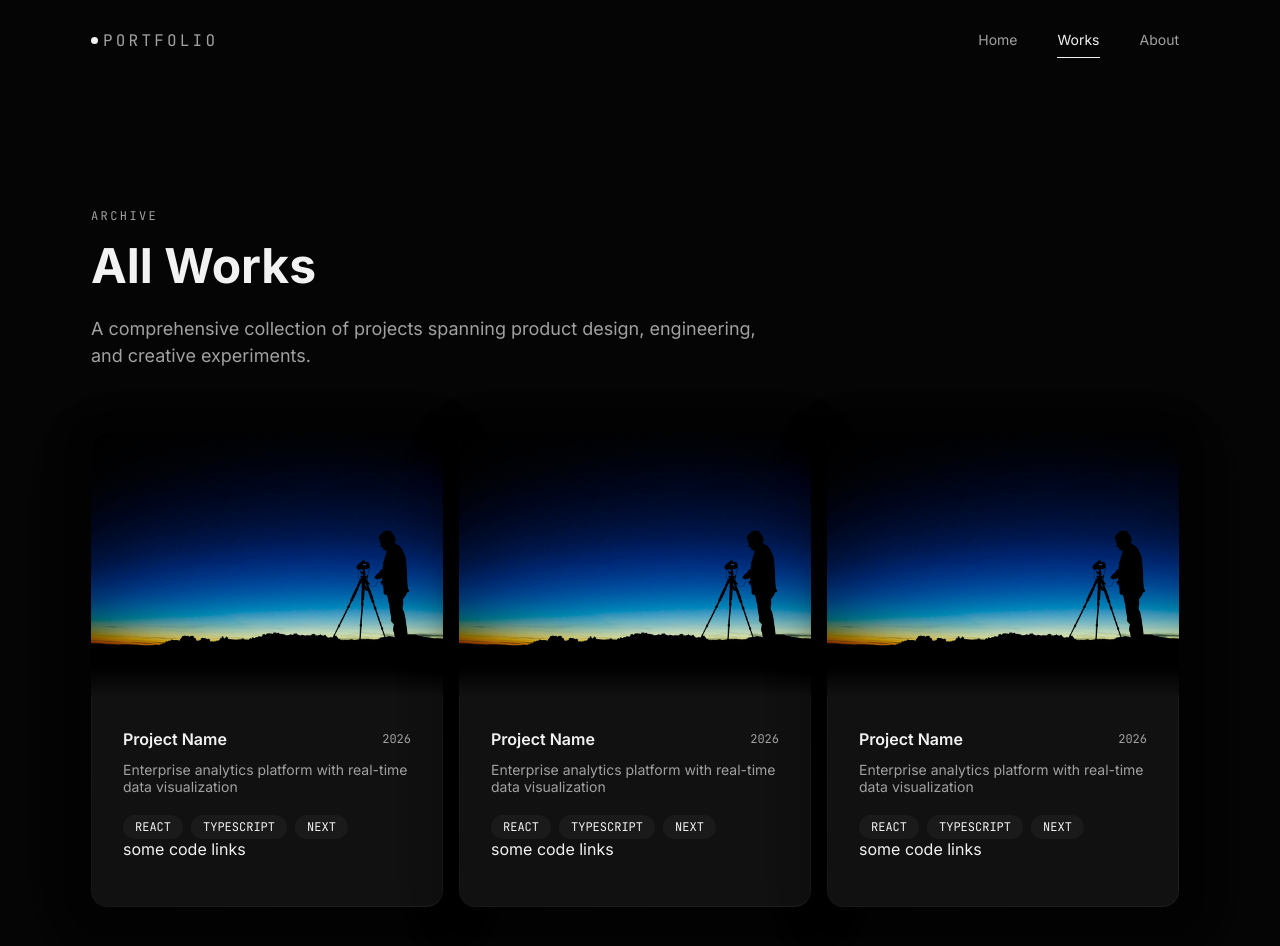
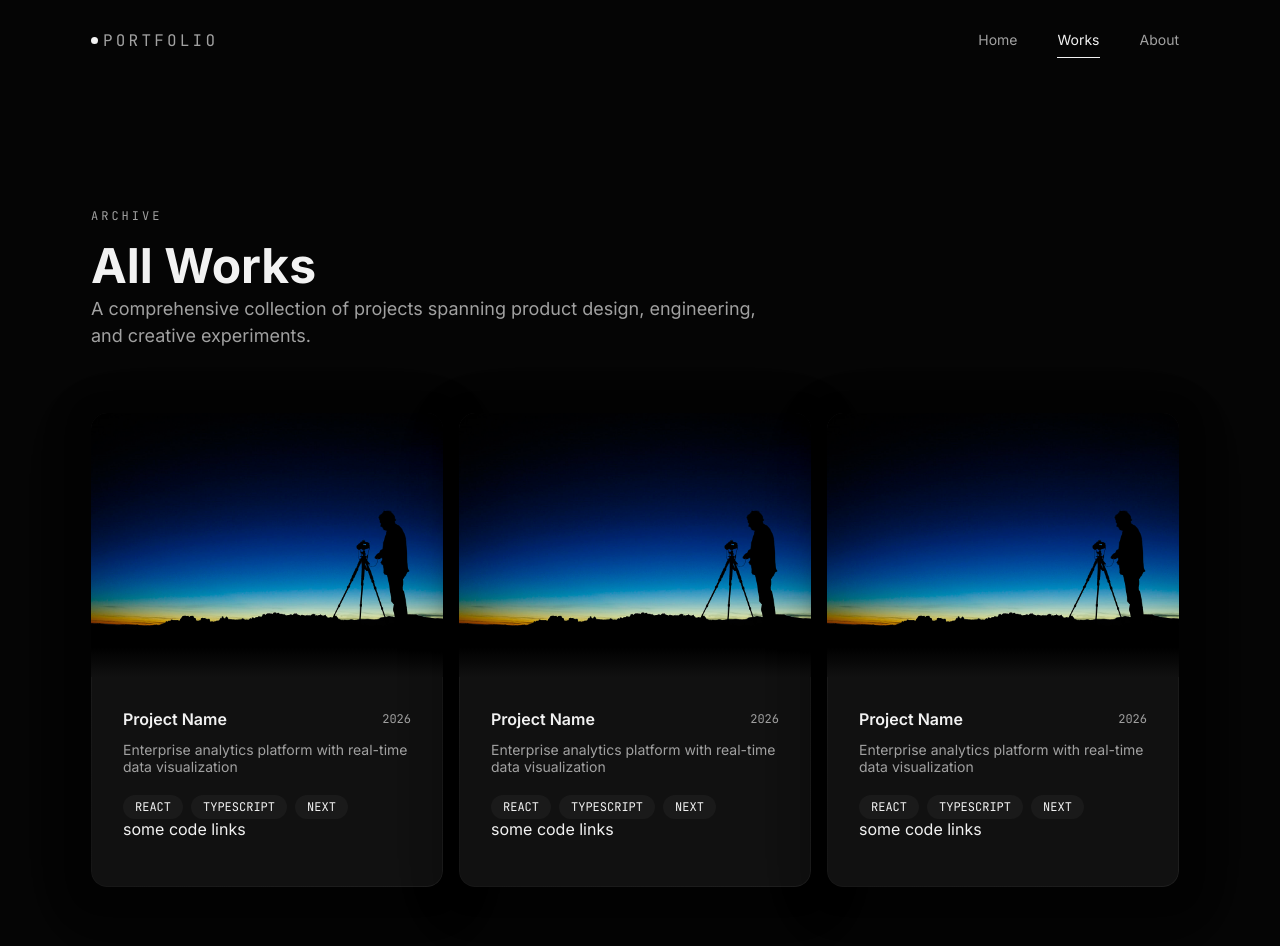
Before and after one commit to ivankalituk/business-card, a React (Vite) app: page /works in a window 1280 px wide. Shown: the top 946 px of the page. Built offline with nearby package versions, Linux system fonts and the light colour scheme.

Commit message:
fix[app]: generic components use and tailwind class redefinition fix

```diff
--- a/package.json
+++ b/package.json
@@ -15,7 +15,8 @@
     "lucide-react": "^1.14.0",
     "react": "^19.2.5",
     "react-dom": "^19.2.5",
-    "react-router-dom": "^7.14.2"
+    "react-router-dom": "^7.14.2",
+    "tailwind-merge": "^3.5.0"
   },
   "devDependencies": {
     "@eslint/js": "^9.39.4",
--- a/src/pages/mainPage/ui/mainWorksBlock.tsx
+++ b/src/pages/mainPage/ui/mainWorksBlock.tsx
@@ -2,6 +2,8 @@ import type { FC } from "react";
 import { WorkCard } from "../../../shared/ui/workCard";
 import { ArrowRight } from "lucide-react";
 import { Link } from "react-router-dom";
+import { SmallHeading } from "../../../shared/ui/smallHeading";
+import { BigHeading } from "../../../shared/ui/bigHeading";
 
 const MainWorksBlock: FC = () => {
     return(
@@ -11,35 +13,19 @@ const MainWorksBlock: FC = () => {
                 mt-[64px]
             "
         >
-            <div
-                className="
-                    text-[12px]
-                    uppercase
-                    tracking-[0.2em]
-                    text-muted-foreground
-                    font-mono
-                    mb-[12px]
-                "
-            >
+
+            <SmallHeading className="tracking-[0.2em] mb-[12px]">
                 SELECTED WORKS
-            </div>
+            </SmallHeading>
 
             <div
                 className="
                     flex justify-between
                 "
             >
-                <div
-                    className="
-                        mb-[48px]
-                        text-[48px]
-                        font-[700]
-                        tracking-tight
-                        text-foreground
-                    "
-                >
+                <BigHeading className="mb-[48px] text-[48px] tracking-tight ">
                     Featured Projects
-                </div>
+                </BigHeading>
 
                 <Link
                     to='/works'
--- a/src/pages/worksPage/ui/worksPage.tsx
+++ b/src/pages/worksPage/ui/worksPage.tsx
@@ -1,3 +1,5 @@
+import { BigHeading } from "../../../shared/ui/bigHeading"
+import { SmallHeading } from "../../../shared/ui/smallHeading"
 import { WorkCard } from "../../../shared/ui/workCard"
 
 const WorksPage = () => {
@@ -6,30 +8,13 @@ const WorksPage = () => {
             className="pt-[128px] pb-[208px]"
         >
             <div>
-                <div
-                    className="
-                        font-mono
-                        text-muted-foreground
-                        text-[12px]
-                        tracking-[0.2em]
-                        uppercase
-                        mb-[12px]
-                    "
-                >
+                <SmallHeading className="mb-[12px]">
                     Archive
-                </div>
+                </SmallHeading>
 
-                <div
-                    className="
-                        font-inter
-                        text-foreground
-                        text-[48px]
-                        font-[700]
-                        mb-[20px]
-                    "
-                >
+                <BigHeading className="text-[48px]">
                     All Works
-                </div>
+                </BigHeading>
 
                 <div
                     className="
--- a/src/shared/ui/bigHeading/ui/bigHeading.tsx
+++ b/src/shared/ui/bigHeading/ui/bigHeading.tsx
@@ -1,4 +1,5 @@
 import type { FC, ReactNode } from "react";
+import { twMerge } from "tailwind-merge";
 
 interface Props {
     children: ReactNode
@@ -9,16 +10,14 @@ interface Props {
 const BigHeading: FC <Props> = ({children, className}) => {
     return(
         <div
-            className={`
-                ${className}
-
+            className={twMerge(`
                 text-foreground
                 font-inter
                 text-[96px]
                 font-[700]
                 tracking-tight
                 leading-[0.95]
-            `}
+            `, className)}
         >
             {children}
         </div>
--- a/src/shared/ui/borderedBlock/ui/borderedBlock.tsx
+++ b/src/shared/ui/borderedBlock/ui/borderedBlock.tsx
@@ -1,4 +1,5 @@
 import type { FC, ReactNode } from "react";
+import { twMerge } from "tailwind-merge";
 
 interface Props{
     children?: ReactNode
@@ -9,16 +10,14 @@ interface Props{
 const BorderedBlock: FC <Props> = ({children, className}) => {
     return(
         <div
-            className={`
-                ${className}
-
+            className={twMerge(`
                 w-[100%]
                 p-[32px]
                 bg-card
                 rounded-[16px]
                 glass-border
                 vessel-shadow
-            `}
+            `, className)}
         >
             {children}
         </div>
--- a/src/shared/ui/smallHeading/ui/smallHeading.tsx
+++ b/src/shared/ui/smallHeading/ui/smallHeading.tsx
@@ -1,4 +1,5 @@
 import type { FC, ReactNode } from "react";
+import { twMerge } from "tailwind-merge";
 
 interface Props {
     children: ReactNode
@@ -8,16 +9,14 @@ interface Props {
 const SmallHeading: FC <Props> = ({children, className}) =>{
     return (
         <div
-            className={`
-                ${className}
-
+            className={twMerge(`
                 text-muted-foreground
                 uppercase
                 font-mono
                 tracking-[0.25em]
                 text-[12px]
                 leading-[1rem]
-            `}
+            `, className)}
         >
             {children}
         </div>
```
Also changed, not shown: 1 other file (tests, documents, lock files or other folders).
